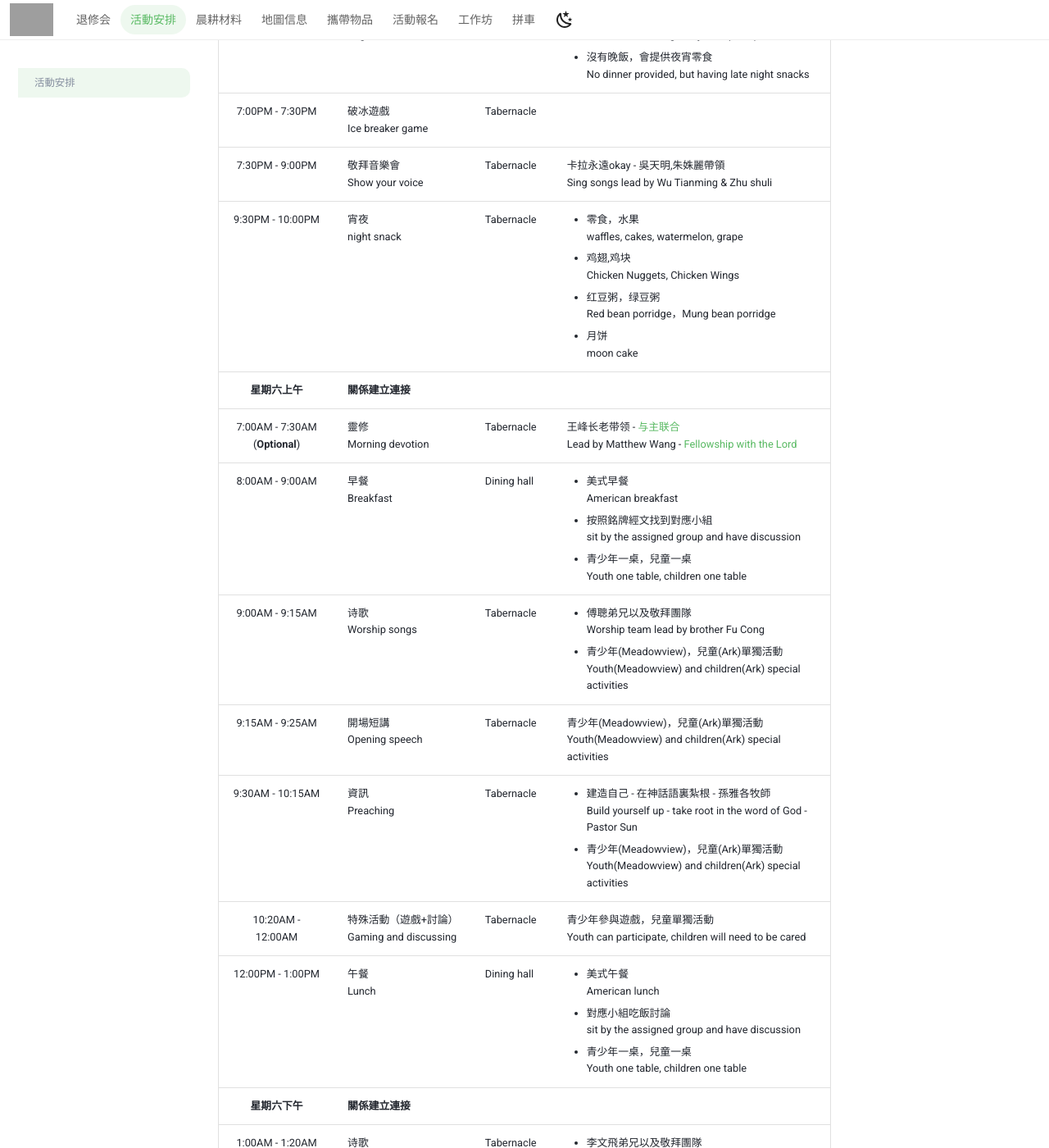
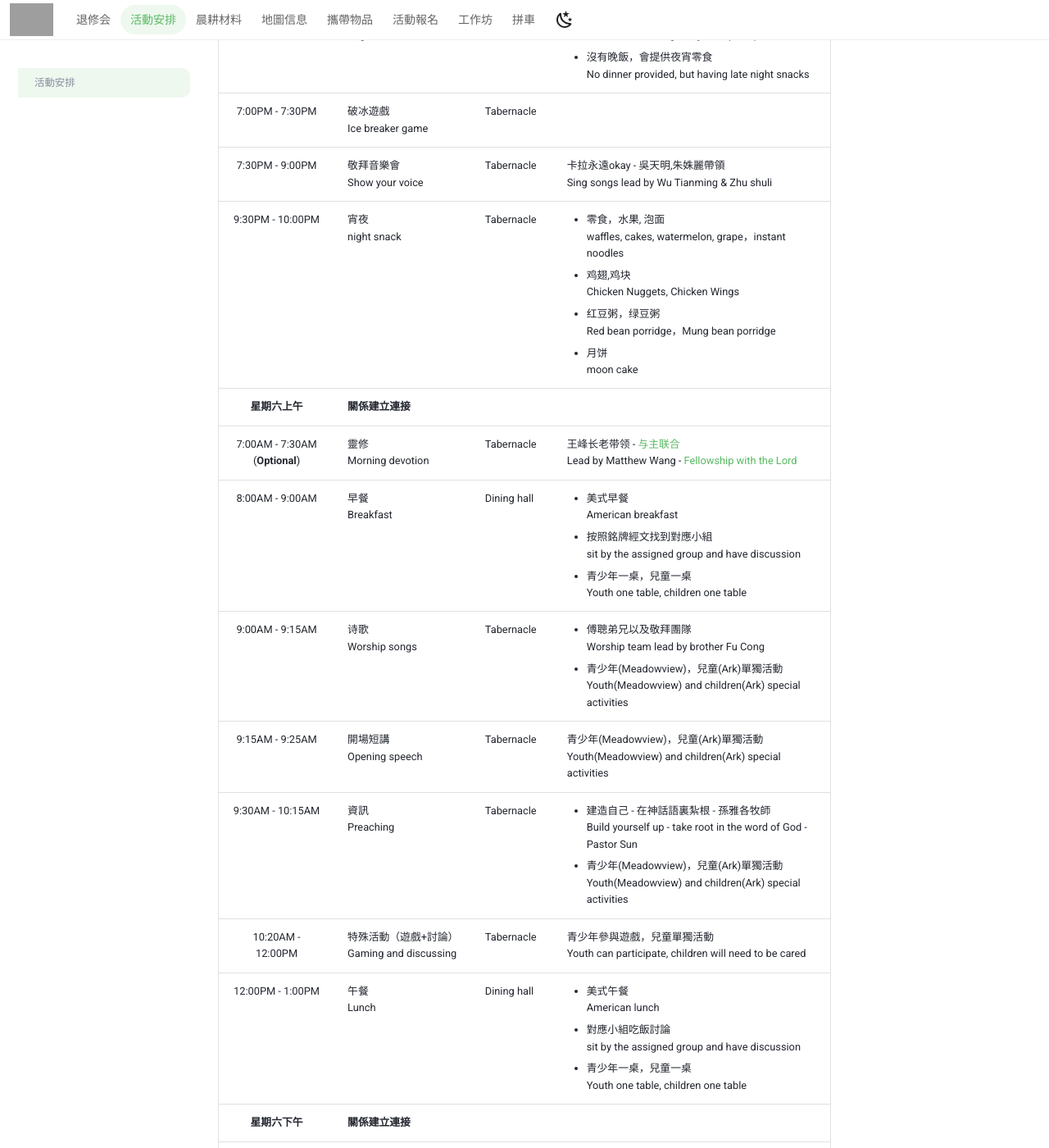
Before and after one commit to peng-mi/ccic-csj.github.io, an MkDocs documentation site: the page built from docs/src/agenda.md, in a window 1280 px wide and 1400 px high, scrolled down 258 px. Shown: the whole window at 82% size. Built offline with MkDocs 1.6.1 and Material for MkDocs 9.7.7, drawn with Linux system fonts in a browser that asks for light colours; the version menu is left out; some of the changed text lies outside the part shown; grey boxes are pictures that could not be loaded.

Commit message:
small update

```diff
--- a/docs/src/agenda.md
+++ b/docs/src/agenda.md
@@ -9,14 +9,14 @@
 |           4:00PM - 7:00PM            | 註冊 <br> Registration                   |  Tabernacle                                                                                                                                                      | <ul><li>註冊報名，領取銘牌外套 <br> Check-in, name tag and jacket pickup</li><li>沒有晚飯，會提供夜宵零食 <br>No dinner provided, but having late night snacks </li></ul>                                                                                                                                                  |
 |           7:00PM - 7:30PM            | 破冰遊戲 <br> Ice breaker game             | Tabernacle                                                                                                                                                    |                                                                                                                                                                                                                                                                                                     |
 |           7:30PM - 9:00PM            | 敬拜音樂會 <br> Show your voice             | Tabernacle                                                                                                                                                    | 卡拉永遠okay - 吳天明,朱姝麗帶領  <br> Sing songs lead by Wu Tianming & Zhu shuli                                                                                                                                                                                                                               |
-|           9:30PM - 10:00PM           | 宵夜 <br> night snack                    | Tabernacle                                                                                                                                                    | <ul><li>零食，水果 <br> waffles, cakes, watermelon, grape</li><li>鸡翅,鸡块<br>Chicken Nuggets, Chicken Wings</li><li>红豆粥，绿豆粥 <br> Red bean porridge，Mung bean porridge </li><li>月饼 <br>moon cake</li></ul>                                                                                                  |
+|           9:30PM - 10:00PM           | 宵夜 <br> night snack                    | Tabernacle                                                                                                                                                    | <ul><li>零食，水果, 泡面<br> waffles, cakes, watermelon, grape，instant noodles </li><li>鸡翅,鸡块<br>Chicken Nuggets, Chicken Wings</li><li>红豆粥，绿豆粥 <br> Red bean porridge，Mung bean porridge </li><li>月饼 <br>moon cake</li></ul>                                                                                             |
 |              **星期六上午**               | **關係建立連接**                             ||
 | 7:00AM - 7:30AM  <br> (**Optional**) | 靈修 <br> Morning devotion               | Tabernacle                                                                                                                                                    | 王峰长老带领 - [与主联合](material.md)<br> Lead by Matthew Wang - [Fellowship with the Lord](material.md)                                                                                                                                                                                                     |
 |           8:00AM - 9:00AM            | 早餐 <br> Breakfast                      | Dining hall                                                                                                                                            | <ul><li>美式早餐 <br> American breakfast</li><li>按照銘牌經文找到對應小組 <br>sit by the assigned group and have discussion</li> <li>青少年一桌，兒童一桌<br>Youth one table, children one table</li></ul>                                                                                                                    |
 |           9:00AM - 9:15AM            | 诗歌 <br> Worship songs                  | Tabernacle                                                                                                                                                    | <ul><li>傅聰弟兄以及敬拜團隊   <br> Worship team lead by brother Fu Cong </li><li>青少年(Meadowview)，兒童(Ark)單獨活動<br>Youth(Meadowview) and children(Ark) special activities</li></ul>                                                                                                                             |
 |           9:15AM - 9:25AM            | 開場短講 <br> Opening speech               | Tabernacle                                                                                                                                                    | 青少年(Meadowview)，兒童(Ark)單獨活動<br>Youth(Meadowview) and children(Ark) special activities                                                                                                                                                                                                               |
 |           9:30AM - 10:15AM           | 資訊 <br> Preaching                      | Tabernacle                                                                                                                                                    | <ul><li>建造自己 - 在神話語裏紮根 - 孫雅各牧師  <br> Build yourself up - take root in the word of God  - Pastor Sun </li><li>青少年(Meadowview)，兒童(Ark)單獨活動<br>Youth(Meadowview) and children(Ark) special activities</li></ul>                                                                                        |
-|          10:20AM - 12:00AM           | 特殊活動（遊戲+討論）<br> Gaming and discussing  | Tabernacle                                                                                                                                                    | 青少年參與遊戲，兒童單獨活動 <br> Youth can participate, children will need to be cared
+|          10:20AM - 12:00PM           | 特殊活動（遊戲+討論）<br> Gaming and discussing  | Tabernacle                                                                                                                                                    | 青少年參與遊戲，兒童單獨活動 <br> Youth can participate, children will need to be cared
 |           12:00PM - 1:00PM           | 午餐 <br> Lunch                          | Dining hall                                                                                                                                            | <ul><li>美式午餐 <br> American lunch</li><li>對應小組吃飯討論 <br>sit by the assigned group and have discussion</li> <li>青少年一桌，兒童一桌<br>Youth one table, children one table</li></ul>
 |              **星期六下午**               | **關係建立連接**                             ||
 |           1:00AM - 1:20AM            | 诗歌 <br> Worship songs                  | Tabernacle                                                                                                                                                    | <ul><li>李文飛弟兄以及敬拜團隊   <br> Worship team lead by brother Li Wenfei </li><li>青少年(Meadowview)，兒童(Ark)單獨活動<br>Youth(Meadowview) and children(Ark) special activities</li></ul>                                                                                                                          |
@@ -29,7 +29,7 @@
 |           7:00PM - 7:20PM            | 诗歌 <br> Worship songs                  |    Tabernacle                                                                                                 | <ul><li>徐朕赟姐妹以及敬拜團隊   <br> Worship team lead by sister Lisa Xu</li> <li>青少年(Meadowview)，兒童(Ark)單獨活動<br>Youth(Meadowview) and children(Ark) special activities</li></ul>
 |           7:45PM - 8:45PM            | 演講 <br> Lightning talks                |     Tabernacle                                                                                                  | <ul><li>蔡斌，王淑影，雷揚，汪良久，張維, 羅梅 <br>Cai Bin, Shuying, Lei Yang, Liangjiu, Julia and Luo Mei </li><li>青少年(Meadowview)，兒童(Ark)單獨活動<br>Youth(Meadowview) and children(Ark) special activities</li></ul>
 |           8:45PM - 9:45PM            | 特殊活動 <br> Special games              |    Tabernacle                                                                                                   | 青少年參與遊戲，兒童單獨活動 <br> Youth can participate, children will need to be cared
-|           9:00PM - 10:00PM           | 宵夜 <br> night snack                       |   Tabernacle                                                                                                    | <ul><li>零食，水果 <br> waffles, cakes, watermelon, grapes</li><li>茶葉蛋<br>Tea eggs</li><li>月饼 <br>moon cake</li></ul>
+|           9:00PM - 10:00PM           | 宵夜 <br> night snack                       |   Tabernacle                                                                                                    | <ul><li>零食，水果， 泡面 <br> waffles, cakes, watermelon, grapes， instant noodles</li><li>热汤，茶葉蛋<br>hot soup，tea eggs</li><li>月饼 <br>moon cake</li></ul>
 |              **星期日上午**               | **分享與回應**                              ||
 | 7:00AM - 7:30AM <br> (**Optional**)  | 靈修 <br> Morning devotion               |    Tabernacle                                                                                                                                                    | 王峰长老带领 - [合一的承诺](material.md)<br> Lead by Matthew Wang - [Commitment to the church unity](material.md)
 |           8:00AM - 9:00AM            | 早餐 <br> Breakfast                      |      Dining hall                                                                                                | <ul><li>美式早餐 <br> American breakfast</li><li>對應小組吃飯討論 <br>sit by the assigned group and have discussion</li> <li>青少年一桌，兒童一桌<br>Youth one table, children one table</li></ul>
```
